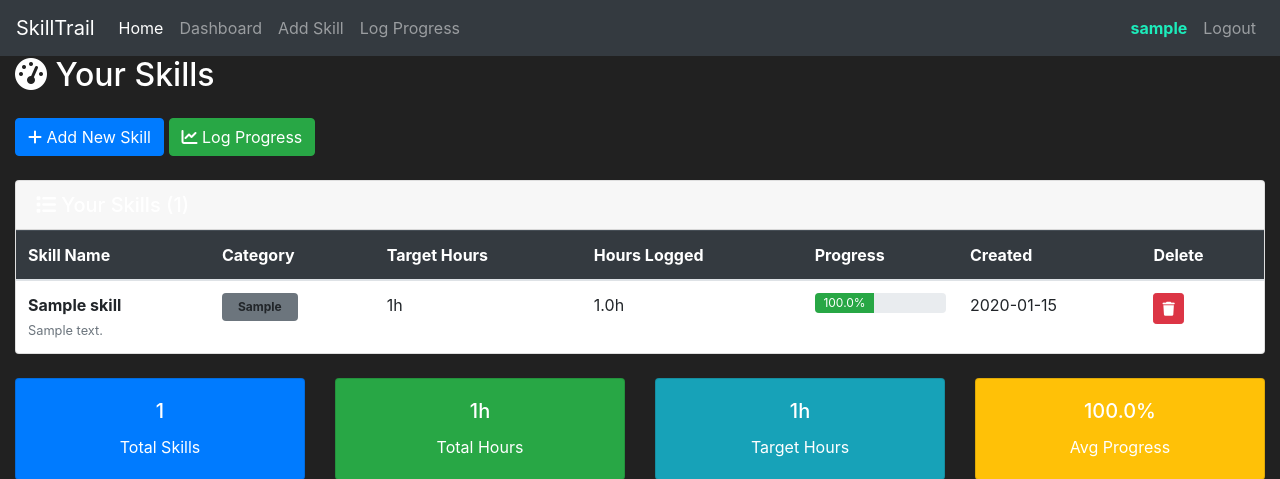
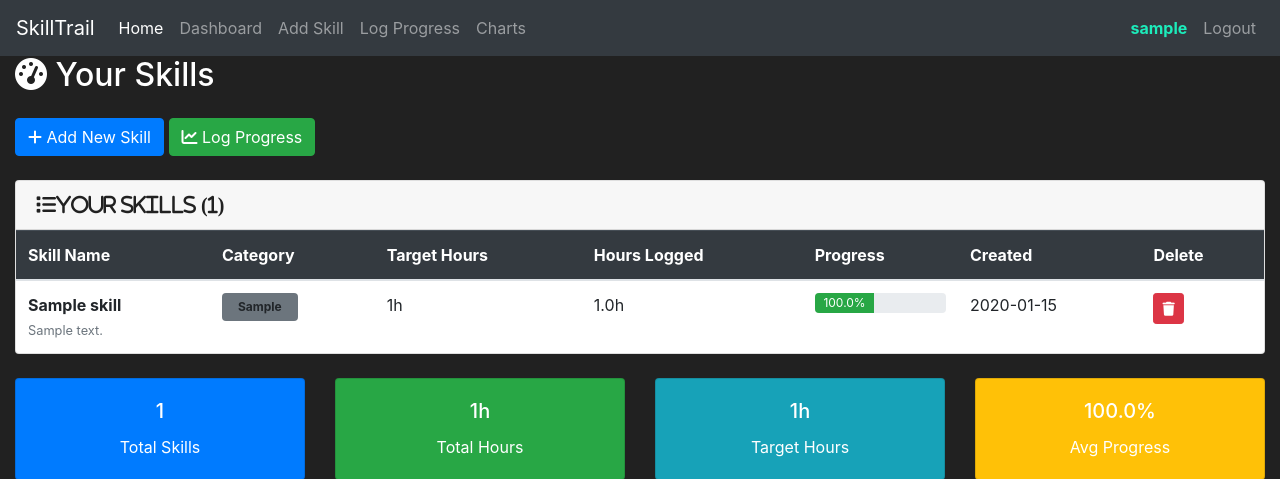
Before and after one commit to Utshah-Neupane/SkillTrail, a Flask app: page /dashboard in a window 1280 px wide. Shown: the top 479 px of the page. Run offline with Flask 3, Linux system fonts and the light colour scheme; a user stored in the database is signed in; tables that the repository leaves empty hold one stand-in row (values such as "Sample post"); some libraries are stand-ins or nearby versions.

Commit message:
chart added

```diff
--- a/container/routes.py
+++ b/container/routes.py
@@ -182,3 +182,12 @@ def delete_skill(skill_id):
 
     flash(f"Skill '{skill_name}' and all its progress entries have been deleted!", category='success')
     return redirect(url_for('dashboard_page'))
+
+
+
+
+
+
+@app.route('/charts')
+def charts_page():
+    return render_template('charts.html')
--- a/container/templates/base.html
+++ b/container/templates/base.html
@@ -36,6 +36,10 @@
 
             <li class="nav-item">
               <a class="nav-link" href="{{ url_for('log_progress_page') }}">Log Progress</a>
+            </li>
+
+            <li class="nav-item">
+              <a class="nav-link" href="{{ url_for('charts_page') }}">Charts</a>
             </li>
 
         </ul>
--- a/container/templates/dashboard.html
+++ b/container/templates/dashboard.html
@@ -26,7 +26,7 @@
             <!-- Skills Table -->
             <div class="card">
                 <div class="card-header">
-                    <h5 class="mb-0"><i class="fas fa-list"></i> Your Skills ({{ skills|length }})</h5>
+                    <h5 class="mb-0"><i class="fas fa-list" style="color: #212121; font-weight: bold;">Your Skills ({{ skills|length }})</i></h5>
                 </div>
                 <div class="card-body p-0">
                     <div class="table-responsive">
```
Also changed, not shown: container/templates/charts.html (added, +51 -0 lines).
